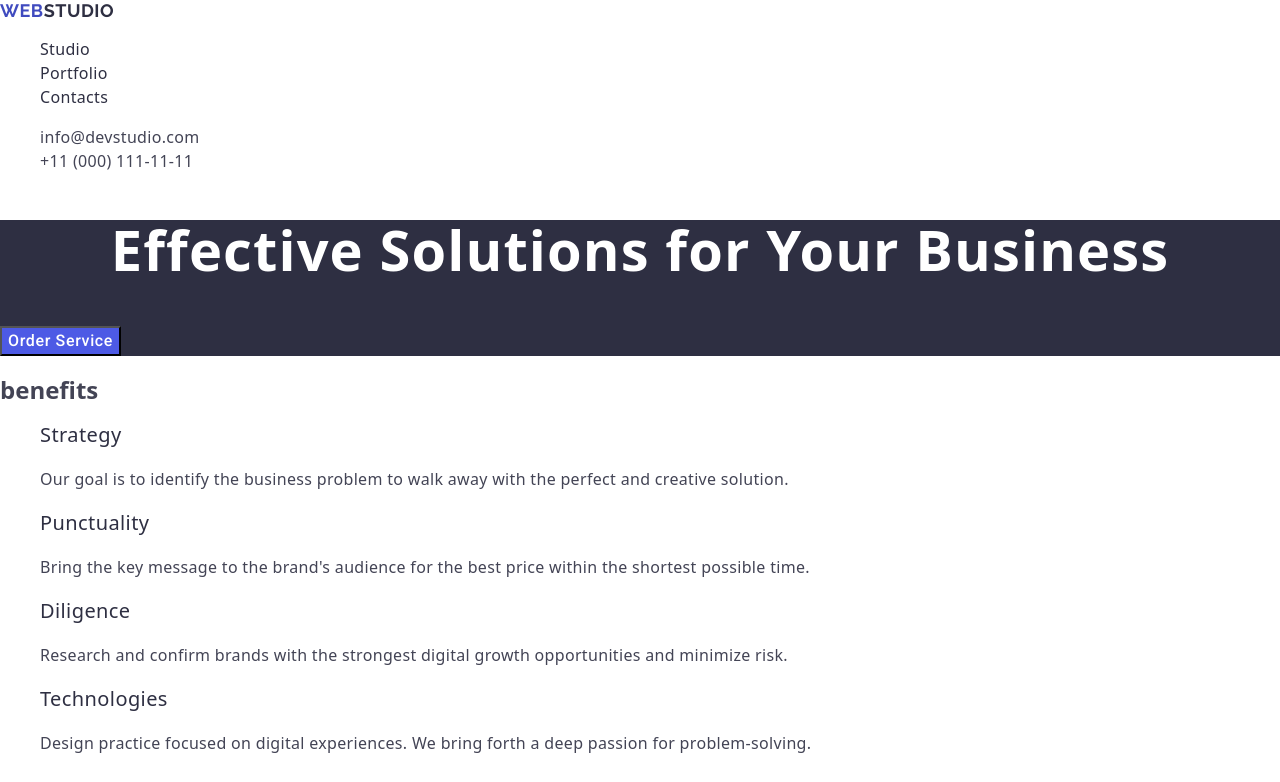
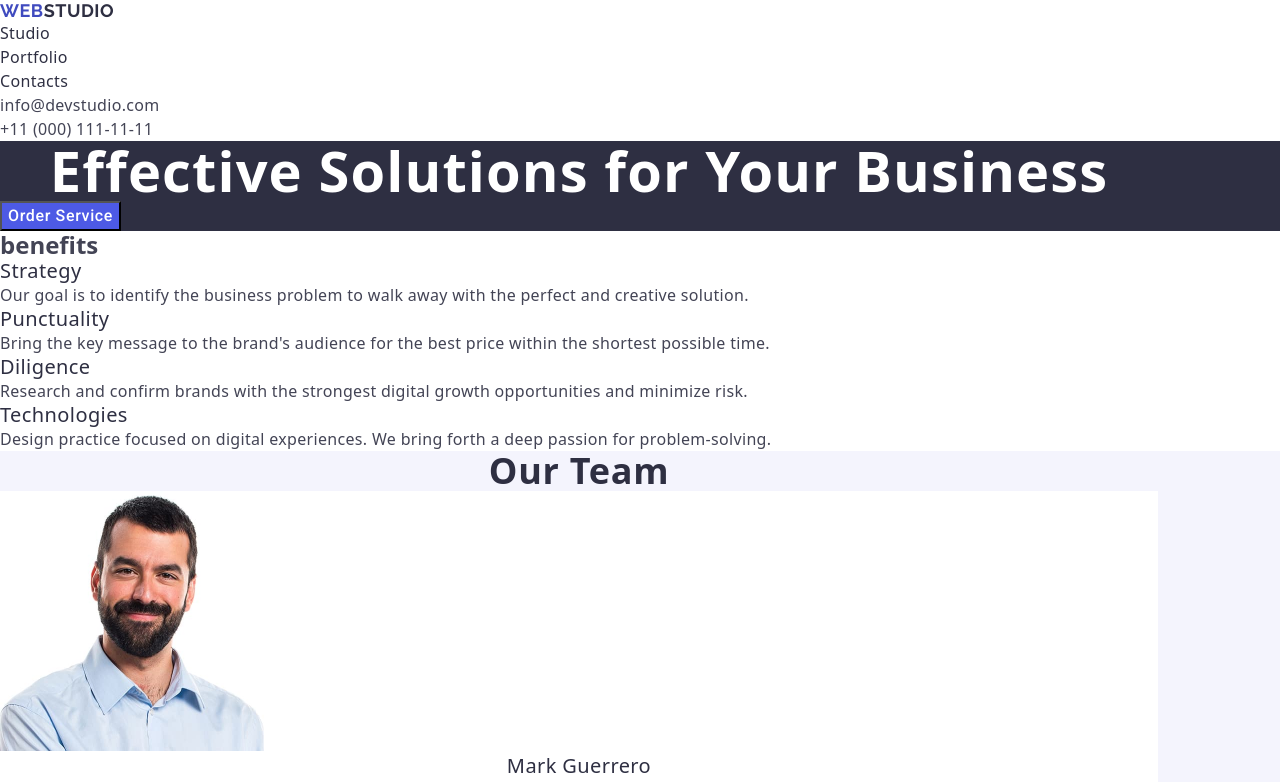
Before and after one commit to Bogdan-Ost/goit-markup-hw-03, a plain HTML site: page index.html in a window 1280 px wide. Shown: the top 782 px of the page. Drawn offline with nearby package versions, Linux system fonts and the light colour scheme; files whose address does not match are found by name.

Commit message:
add div class=container

```diff
--- a/css/style.css
+++ b/css/style.css
@@ -1,3 +1,19 @@
+h1,
+h2,
+h3,
+h4,
+h5,
+h6,
+p {
+  margin: 0;
+}
+
+ul {
+  margin: 0;
+  padding-left: 0;
+  list-style-type: none;
+}
+
 body {
   font-family: "Roboto", sans-serif;
   background-color: #ffffff;
@@ -16,8 +32,8 @@ button:focus {
   background-color: #404bbf;
 }
 
-ul {
-  list-style-type: none;
+.container {
+  width: 1158px;
 }
 
 /* -------------------------header start------------------------- */
--- a/index.html
+++ b/index.html
@@ -21,13 +21,16 @@
   </head>
   <body>
     <header>
+      <div class="container">
         <nav class="navigation">
           <a href="./index.html" class="navigation-link"
             >Web<span class="navigation-link logo-top">Studio</span></a
           >
           <ul class="navigation-list">
             <li class="navigation-list-item">
-            <a href="./index.html" class="navigation-list-item-link">Studio</a>
+              <a href="./index.html" class="navigation-list-item-link"
+                >Studio</a
+              >
             </li>
 
             <li class="navigation-list-item">
@@ -56,21 +59,25 @@
             </li>
           </ul>
         </address>
+      </div>
     </header>
     <main>
       <section class="herobaner">
+        <div class="container">
           <h1 class="herobaner-title">Effective Solutions for Your Business</h1>
           <button type="button" class="herobaner-button">Order Service</button>
+        </div>
       </section>
 
       <section class="benefits">
+        <div class="container">
           <h2 class="benefits-title">benefits</h2>
           <ul class="benefits-list">
             <li class="benefits-list-item">
               <h3 class="benefits-list-item-title">Strategy</h3>
               <p class="benefits-list-item-text">
-              Our goal is to identify the business problem to walk away with the
-              perfect and creative solution.
+                Our goal is to identify the business problem to walk away with
+                the perfect and creative solution.
               </p>
             </li>
 
@@ -98,9 +105,11 @@
               </p>
             </li>
           </ul>
+        </div>
       </section>
 
       <section class="team">
+        <div class="container">
           <h2 class="team-title">Our Team</h2>
           <ul class="team-list">
             <li class="team-list-item">
@@ -151,9 +160,11 @@
               <p class="team-list-item-text">UI Designer</p>
             </li>
           </ul>
+        </div>
       </section>
 
       <section class="portfolio">
+        <div class="container">
           <h2 class="portfolio-title">Our Portfolio</h2>
           <ul class="portfolio-list">
             <li class="portfolio-list-item">
@@ -222,16 +233,19 @@
               <p class="portfolio-list-item-text">Marketing</p>
             </li>
           </ul>
+        </div>
       </section>
     </main>
     <footer class="bottom">
+      <div class="container">
         <a href="./index.html" class="navigation-link"
           >Web<span class="navigation-link studio">Studio</span></a
         >
         <p class="bottom-text">
-        Increase the flow of customers and sales for your business with digital
-        marketing & growth solutions.
+          Increase the flow of customers and sales for your business with
+          digital marketing & growth solutions.
         </p>
+      </div>
     </footer>
   </body>
 </html>
```
Lines whose indentation alone changed are shown as unchanged.
